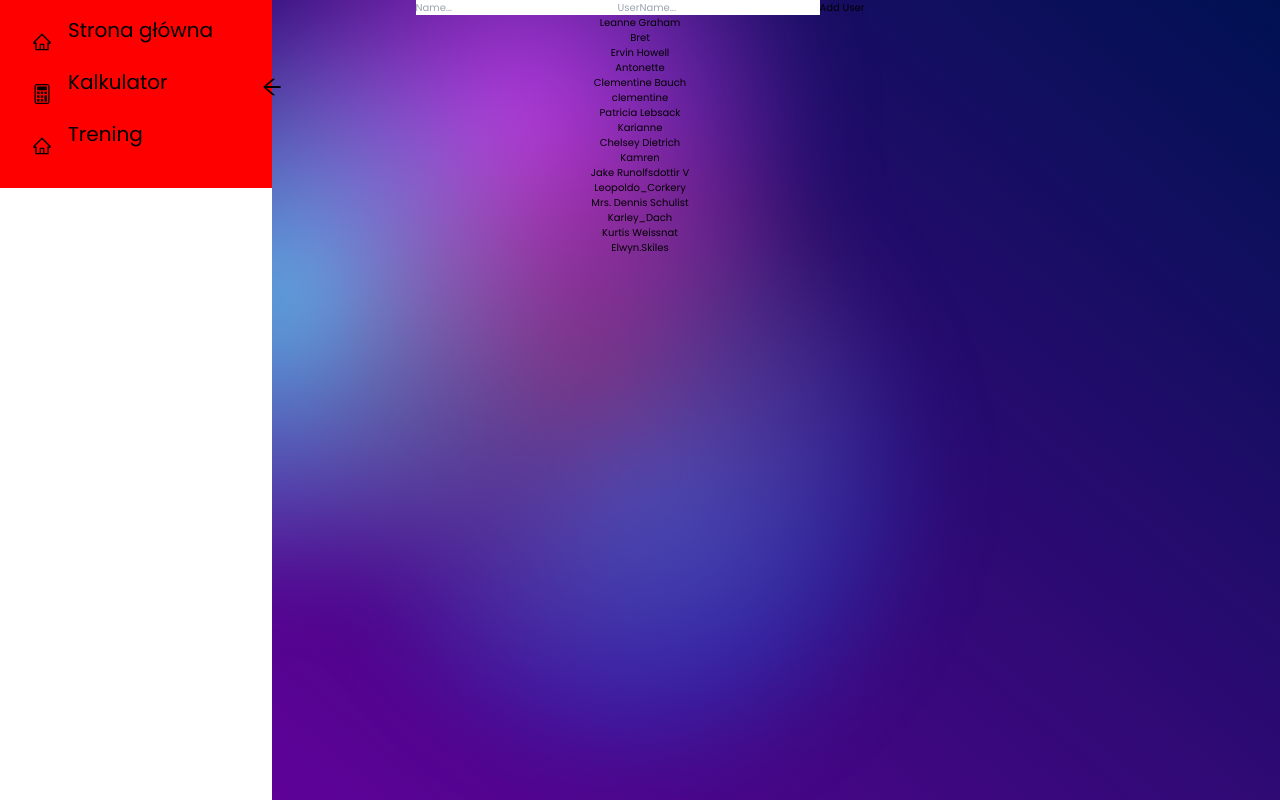
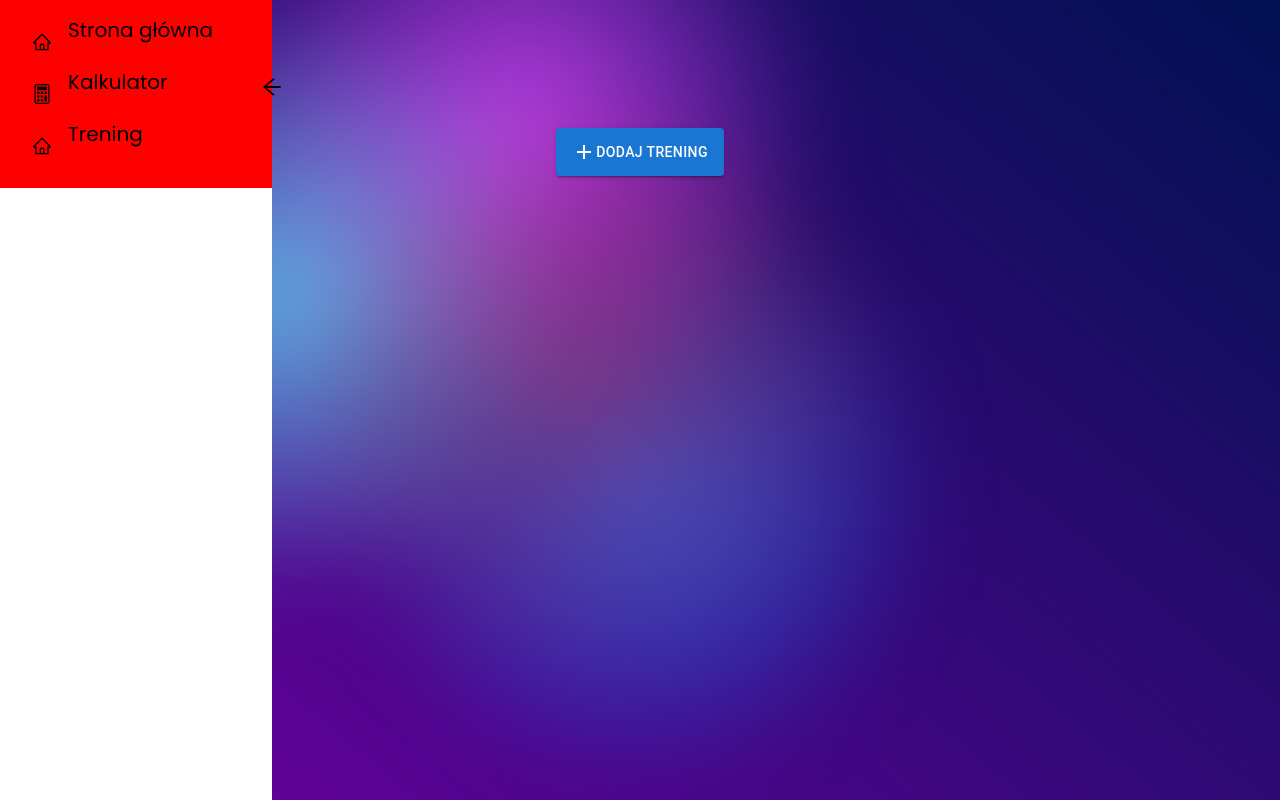
Before and after one commit to joastek/Wytrenowani, a Next.js app: page /dashboard/TrainingPlan in a window 1280 px wide. Built offline with nearby package versions, Linux system fonts and the light colour scheme.

Commit message:
feat- add logic of show, hide formcontroll button

```diff
--- a/package.json
+++ b/package.json
@@ -11,7 +11,9 @@
   "dependencies": {
     "@emotion/react": "^11.11.1",
     "@emotion/styled": "^11.11.0",
-    "@mui/material": "^5.14.0",
+    "@mui/icons-material": "^5.14.3",
+    "@mui/material": "^5.14.3",
+    "@mui/styled-engine-sc": "^5.12.0",
     "@reduxjs/toolkit": "^1.9.5",
     "@types/node": "20.4.1",
     "@types/react": "18.2.14",
@@ -27,6 +29,7 @@
     "react-icons": "^4.10.1",
     "react-redux": "^8.1.1",
     "sass": "^1.63.6",
+    "styled-components": "^5.3.11",
     "tailwindcss": "3.3.2",
     "typescript": "5.1.6"
   }
--- a/src/app/dashboard/TrainingPlan/page.tsx
+++ b/src/app/dashboard/TrainingPlan/page.tsx
@@ -1,33 +1,108 @@
 "use client";
 import { trainingState } from "@/types/type";
-import { addTraining } from "@/slice/trainingList";
+import {
+  addTraining,
+  deleteTraining,
+  updateTraining,
+} from "@/slice/trainingList";
+
 import { useSelector } from "react-redux/es/hooks/useSelector";
 import { useDispatch } from "react-redux";
+import { useState } from "react";
+import AddIcon from "@mui/icons-material/Add";
+import Button from "@mui/material/Button";
+import TextField from "@mui/material/TextField";
+import FormController from "@/components/TrainingPlan/FormControl";
+
 const TrainingPlan = () => {
   const dispatch = useDispatch();
   const userList = useSelector(
     (state: trainingState) => state.trainingList.value
   );
+
+  const [addNewTraining, setAddNewTraining] = useState(false);
+  const [name, setName] = useState("");
+  const [username, setuserName] = useState("");
+  const [newusername, setNewuserName] = useState("");
+  const [selectedOption, setSelectedOption] = useState("");
+  const handleAddNewTraining = () => {
+    setAddNewTraining((prev) => !prev);
+  };
+  const handleAddUser = () => {
+    const lastUserId =
+      userList.length > 0 ? userList[userList.length - 1].id : 0;
+    dispatch(
+      addTraining({
+        id: lastUserId + 1, // Assign a new id when adding a user
+        name: name,
+        username: username,
+        selectedOption: selectedOption,
+      })
+    );
+  };
   return (
     <>
       <div className="w-screen justify-center text-center">
-        <div className="addUser">
-          <input type="text" placeholder="Name..." />
-          <input type="text" placeholder="UserName..." />
-          <button
-            onClick={() => {
-              dispatch(addTraining({ id: 0, name: "", username: "" }));
-            }}
-          >
-            Add User
-          </button>
+        <div className=" p-32">
+          <div className="w-[56rem] justify-center items-center m-auto h-full">
+            {/* {!addNewTraining && ( */}
+            <Button
+              variant="contained"
+              onClick={handleAddNewTraining}
+              className="h-12 z-0"
+            >
+              <AddIcon /> Dodaj trening
+            </Button>
+          </div>
+
+          {addNewTraining && (
+            <div className=" h-[8rem] m-auto ">
+              {" "}
+              <TextField
+                id="outlined-basic"
+                label="Nazwa"
+                variant="outlined"
+                onChange={(event: any) => {
+                  setName(event.target.value);
+                }}
+              />
+              <FormController onSelectOption={setSelectedOption} />
+              <Button variant="contained" onClick={handleAddUser}>
+                <AddIcon /> Dodaj trening
+              </Button>
+            </div>
+          )}
         </div>
         <div>
           {userList.map((user: any) => {
             return (
               <div>
                 <h1>{user.name}</h1>
-                <h1>{user.username}</h1>
+                {/* <h1>{user.username}</h1> */}
+                <h1>{user.selectedOption}</h1>
+                <input
+                  type="text"
+                  placeholder="new UserName..."
+                  onChange={(event: any) => {
+                    setNewuserName(event.target.value);
+                  }}
+                />
+                <button
+                  onClick={() => {
+                    dispatch(
+                      updateTraining({ id: user.id, username: newusername })
+                    );
+                  }}
+                >
+                  Update Username
+                </button>
+                <button
+                  onClick={() => {
+                    dispatch(deleteTraining({ id: user.id }));
+                  }}
+                >
+                  Delete username
+                </button>
               </div>
             );
           })}
--- /dev/null
+++ b/src/components/TrainingPlan/FormControl.tsx
@@ -0,0 +1,36 @@
+import * as React from "react";
+import FormControl from "@mui/material/FormControl";
+import InputLabel from "@mui/material/InputLabel";
+import Select, { SelectChangeEvent } from "@mui/material/Select";
+import MenuItem from "@mui/material/MenuItem";
+export default function FormController({
+  onSelectOption,
+}: {
+  onSelectOption: (option: string) => void;
+}) {
+  const [age, setAge] = React.useState("");
+
+  const handleChange = (event: SelectChangeEvent) => {
+    setAge(event.target.value as string);
+    onSelectOption(event.target.value as string);
+  };
+  return (
+    <>
+      {" "}
+      <FormControl className="w-[12rem]">
+        <InputLabel id="demo-simple-select-label">Rodzaj</InputLabel>
+        <Select
+          labelId="demo-simple-select-label"
+          id="demo-simple-select"
+          value={age}
+          label="Rodzaj"
+          onChange={handleChange}
+        >
+          <MenuItem value="Trening siłowy">Trening siłowy</MenuItem>
+          <MenuItem value="Cardio">Cardio</MenuItem>
+          <MenuItem value="Stretching">Stretching</MenuItem>
+        </Select>
+      </FormControl>
+    </>
+  );
+}
--- a/src/slice/FakeData.js
+++ /dev/null
@@ -1,42 +0,0 @@
-export const UsersData = [
-  {
-    id: 1,
-    name: "Leanne Graham",
-    username: "Bret",
-  },
-  {
-    id: 2,
-    name: "Ervin Howell",
-    username: "Antonette",
-  },
-  {
-    id: 3,
-    name: "Clementine Bauch",
-    username: "clementine",
-  },
-  {
-    id: 4,
-    name: "Patricia Lebsack",
-    username: "Karianne",
-  },
-  {
-    id: 5,
-    name: "Chelsey Dietrich",
-    username: "Kamren",
-  },
-  {
-    id: 6,
-    name: "Jake Runolfsdottir V",
-    username: "Leopoldo_Corkery",
-  },
-  {
-    id: 7,
-    name: "Mrs. Dennis Schulist",
-    username: "Karley_Dach",
-  },
-  {
-    id: 8,
-    name: "Kurtis Weissnat",
-    username: "Elwyn.Skiles",
-  },
-];
--- a/src/slice/trainingList.tsx
+++ b/src/slice/trainingList.tsx
@@ -1,14 +1,26 @@
 import { createSlice } from "@reduxjs/toolkit";
-import { UsersData } from "./FakeData";
+import { TrainingData } from "@/types/type";
+
 export const TrainingListSlice = createSlice({
   name: "trainingList",
-  initialState: { value: UsersData },
+  initialState: { value: [] as TrainingData[] },
   reducers: {
     addTraining: (state, action) => {
       state.value.push(action.payload);
     },
+    deleteTraining: (state, action) => {
+      state.value = state.value.filter((user) => user.id !== action.payload.id);
+    },
+    updateTraining: (state, action) => {
+      state.value.map((user) => {
+        if (user.id === action.payload.id) {
+          user.username = action.payload.username;
+        }
+      });
+    },
   },
 });
 
-export const { addTraining } = TrainingListSlice.actions;
+export const { addTraining, deleteTraining, updateTraining } =
+  TrainingListSlice.actions;
 export default TrainingListSlice.reducer;
--- a/src/types/type.tsx
+++ b/src/types/type.tsx
@@ -16,3 +16,8 @@ export interface trainingState {
     value: any;
   };
 }
+export interface TrainingData {
+  id: number;
+  username: string;
+
+}
```
Also changed, not shown: 1 other file (tests, documents, lock files or other folders).
